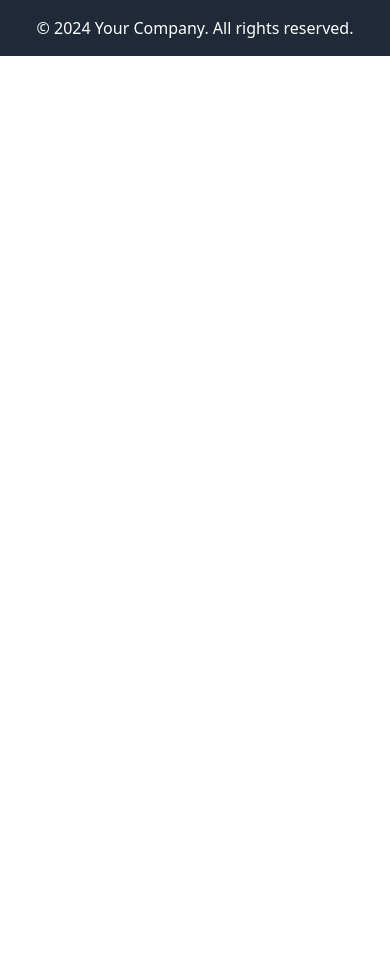
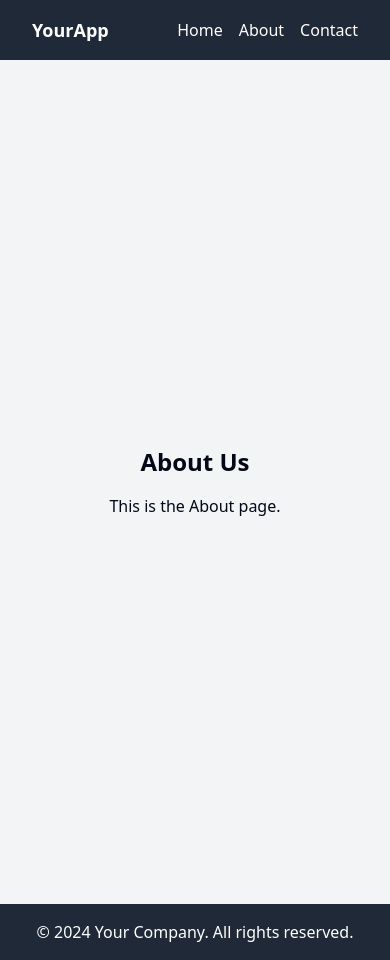
Before and after one commit to GPT-Engineer-App-Dev/project-seed, a React (Vite) app: page /about in a window 390 px wide. Before the commit the page ends 844 px from the top, so only its background shows below. Built offline with nearby package versions, Linux system fonts and the light colour scheme.

Commit message:
Added a responsive navbar with links to Home, About, and Contact pages.

```diff
--- a/src/App.jsx
+++ b/src/App.jsx
@@ -1,13 +1,19 @@
 import { Route, BrowserRouter as Router, Routes } from "react-router-dom";
 import Footer from "./components/Footer";
+import Navbar from "./components/Navbar";
 import Index from "./pages/Index.jsx";
+import About from "./pages/About.jsx";
+import Contact from "./pages/Contact.jsx";
 
 function App() {
   return (
     <Router>
       <div className="flex flex-col min-h-screen">
+        <Navbar />
         <Routes className="flex-grow">
           <Route exact path="/" element={<Index />} />
+          <Route path="/about" element={<About />} />
+          <Route path="/contact" element={<Contact />} />
         </Routes>
         <Footer />
       </div>
--- /dev/null
+++ b/src/components/Navbar.jsx
@@ -0,0 +1,19 @@
+import React from "react";
+import { Link } from "react-router-dom";
+
+const Navbar = () => {
+  return (
+    <nav className="bg-gray-800 text-white py-4">
+      <div className="container mx-auto flex justify-between items-center">
+        <div className="text-lg font-bold">YourApp</div>
+        <div className="space-x-4">
+          <Link to="/" className="hover:text-gray-400">Home</Link>
+          <Link to="/about" className="hover:text-gray-400">About</Link>
+          <Link to="/contact" className="hover:text-gray-400">Contact</Link>
+        </div>
+      </div>
+    </nav>
+  );
+};
+
+export default Navbar;
--- /dev/null
+++ b/src/pages/About.jsx
@@ -0,0 +1,12 @@
+import React from "react";
+
+const About = () => {
+  return (
+    <div className="h-screen w-screen flex flex-col items-center justify-center bg-gray-100">
+      <h1 className="text-2xl font-bold mb-4">About Us</h1>
+      <p className="text-center">This is the About page.</p>
+    </div>
+  );
+};
+
+export default About;
--- /dev/null
+++ b/src/pages/Contact.jsx
@@ -0,0 +1,12 @@
+import React from "react";
+
+const Contact = () => {
+  return (
+    <div className="h-screen w-screen flex flex-col items-center justify-center bg-gray-100">
+      <h1 className="text-2xl font-bold mb-4">Contact Us</h1>
+      <p className="text-center">This is the Contact page.</p>
+    </div>
+  );
+};
+
+export default Contact;
```
